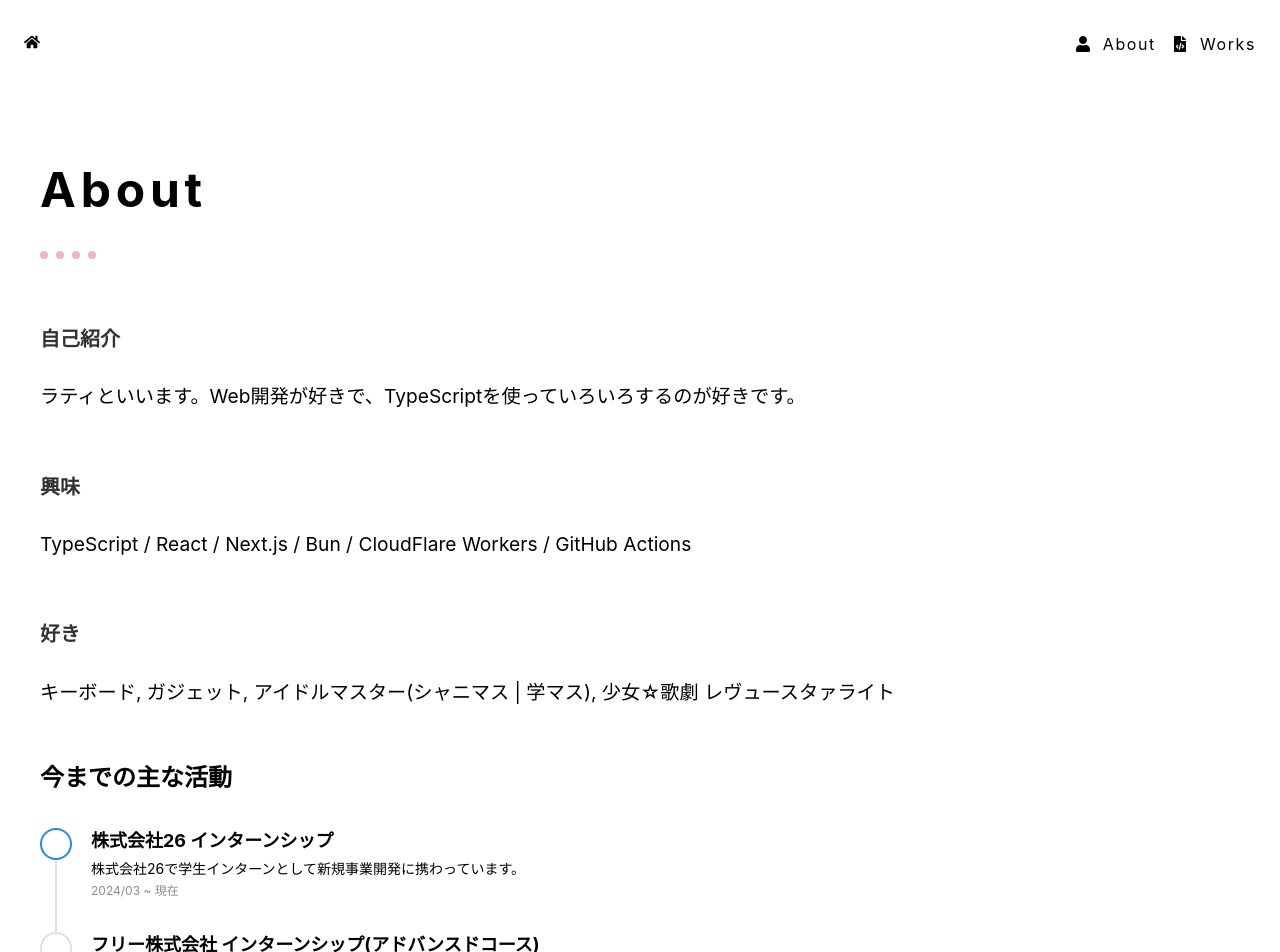
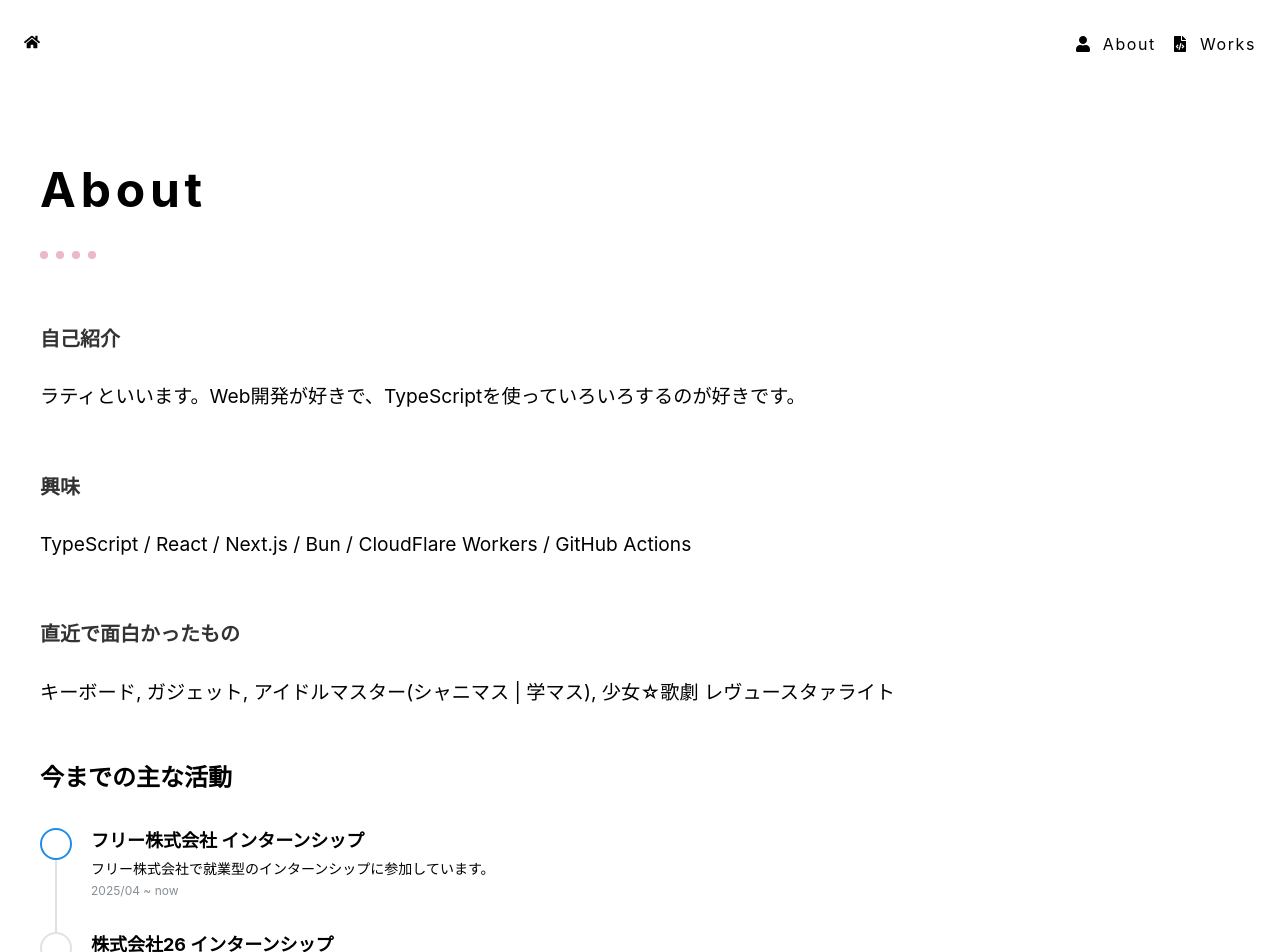
Before and after one commit to g-Ratie/portfolio, a Next.js app: page /about in a window 1280 px wide. Shown: the top 952 px of the page. Built offline with nearby package versions, Linux system fonts and the light colour scheme.

Commit message:
活動ログに新しいインターンシップを追加し、セクションタイトルを更新

```diff
--- a/src/data/myactivity.ts
+++ b/src/data/myactivity.ts
@@ -1,9 +1,15 @@
 const myActivity = {
   myactivity: [
     {
+      title: 'フリー株式会社 インターンシップ',
+      content: 'フリー株式会社で就業型のインターンシップに参加しています。',
+      date: '2025/04 ~ now',
+      iscurrent: true,
+    },
+    {
       title: '株式会社26 インターンシップ',
-      content: '株式会社26で学生インターンとして新規事業開発に携わっています。',
-      date: '2024/03 ~ 現在',
+      content: '株式会社26で学生インターンとして新規事業開発に携わっていました。',
+      date: '2024/03 ~ 2025/03',
     },
     {
       title: 'フリー株式会社 インターンシップ(アドバンスドコース)',
--- a/src/pages/about/index.tsx
+++ b/src/pages/about/index.tsx
@@ -20,7 +20,7 @@ const App: React.FC = () => {
             text: 'TypeScript / React / Next.js / Bun / CloudFlare Workers / GitHub Actions',
           },
           {
-            title: '好き',
+            title: '直近で面白かったもの',
             text: 'キーボード, ガジェット, アイドルマスター(シャニマス | 学マス), 少女☆歌劇 レヴュースタァライト',
           },
         ]}
```
